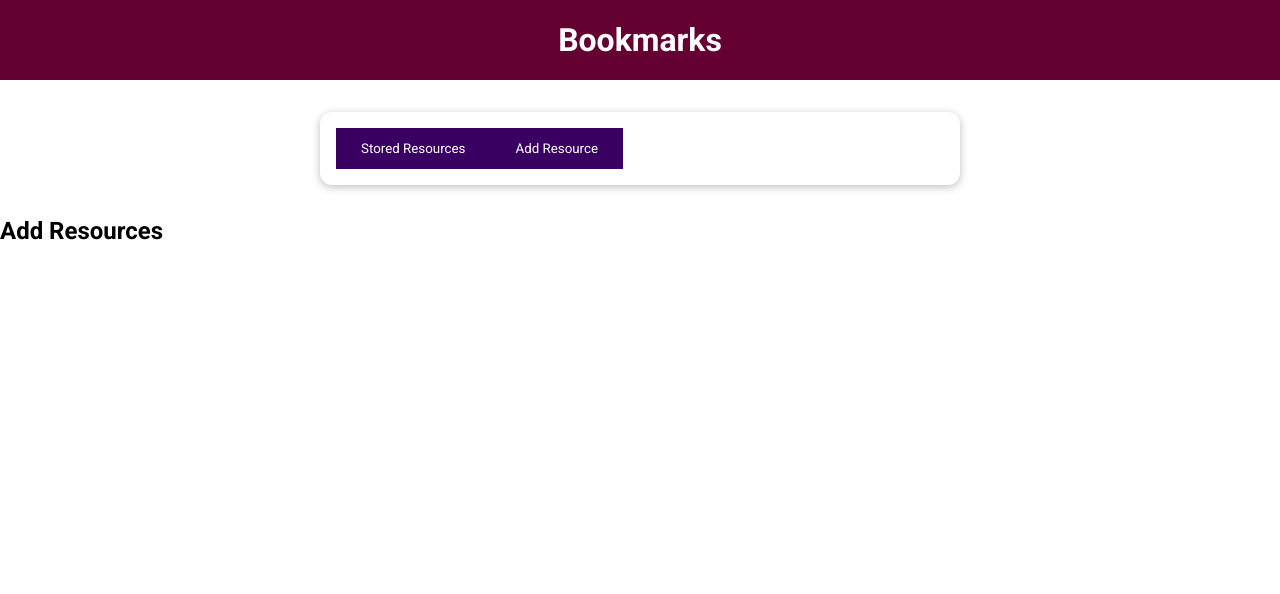
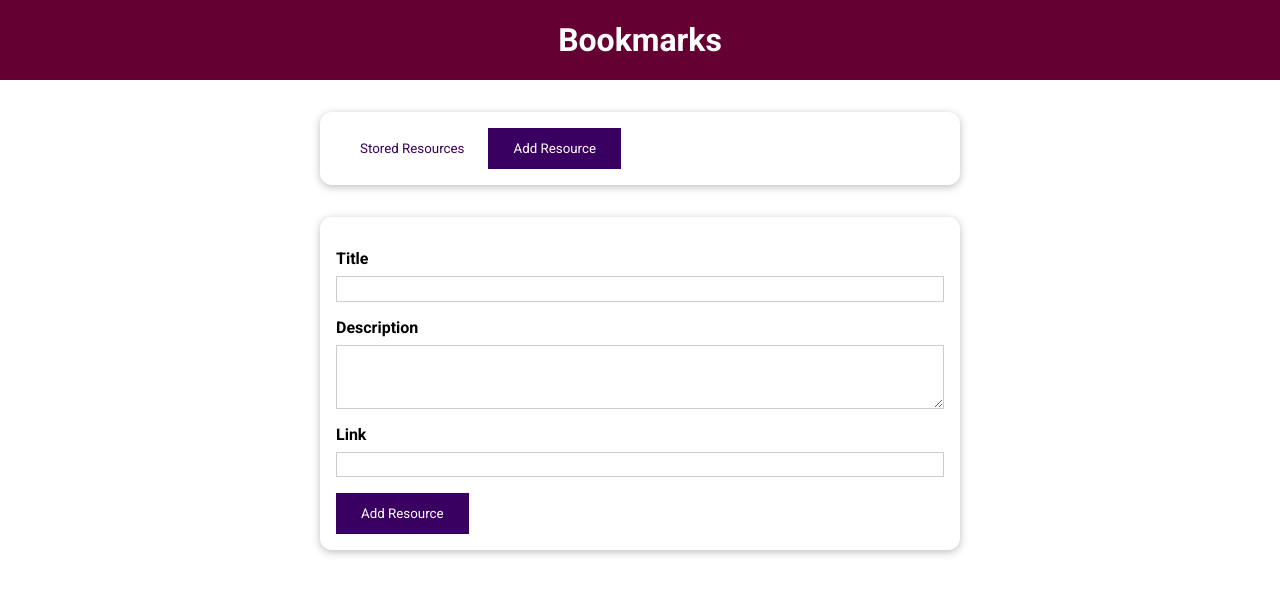
Before and after one commit to Lizzyfemme/bookmarks, a Vue app: page / in a window 1280 px wide. Both pictures are taken after a click on the button "Add Resource". Shown: the top 594 px of the page. Built offline with nearby package versions, Linux system fonts and the light colour scheme.

Commit message:
Add resource form created

```diff
--- a/src/components/resources/AddResource.vue
+++ b/src/components/resources/AddResource.vue
@@ -1,3 +1,47 @@
 <template>
-  <h2>Add Resources</h2>
+  <base-card>
+  <form>
+    <div class="form-control">
+    <label for="title">Title</label>
+    <input id="title" name="title" type="text">
+    </div>
+     <div class="form-control">
+    <label for="description">Description</label>
+    <textarea id="description" name="description" rows="3"></textarea>
+    </div>
+      <div class="form-control">
+    <label for="link">Link</label>
+    <input id="link" name="link" type="url">
+    </div>
+    <base-button type="submit">Add Resource</base-button>
+  </form>
+  </base-card>
 </template>
+
+<style scoped>
+label {
+  font-weight: bold;
+  display: block;
+  margin-bottom: 0.5rem;
+}
+
+input,
+textarea {
+  display: block;
+  width: 100%;
+  font: inherit;
+  padding: 0.15rem;
+  border: 1px solid #ccc;
+}
+
+input:focus,
+textarea:focus {
+  outline: none;
+  border-color: #3a0061;
+  background-color: #f7ebff;
+}
+
+.form-control {
+  margin: 1rem 0;
+}
+</style>
--- a/src/components/resources/TheResources.vue
+++ b/src/components/resources/TheResources.vue
@@ -1,7 +1,7 @@
 <template>
   <base-card>
-    <base-button @click='setSelectedTab("stored-resources")'>Stored Resources</base-button>
-    <base-button  @click='setSelectedTab("add-resource")'>Add Resource</base-button>
+    <base-button @click='setSelectedTab("stored-resources")' :mode="storedResButtonMode">Stored Resources</base-button>
+    <base-button  @click='setSelectedTab("add-resource")' :mode="addResButtonMode">Add Resource</base-button>
   </base-card>
   <component :is="selectedTab">
   </component>
@@ -35,6 +35,14 @@ export default {
       ]
     };
   },
+  computed: {
+    storedResButtonMode() {
+    return this.selectedTab ==='stored-resources' ? null : 'flat'
+    },
+    addResButtonMode() {
+      return this.selectedTab ==='add-resource' ? null : 'flat'
+    }
+  },
   provide() {
     return{
       resources: this.storedResources
```
